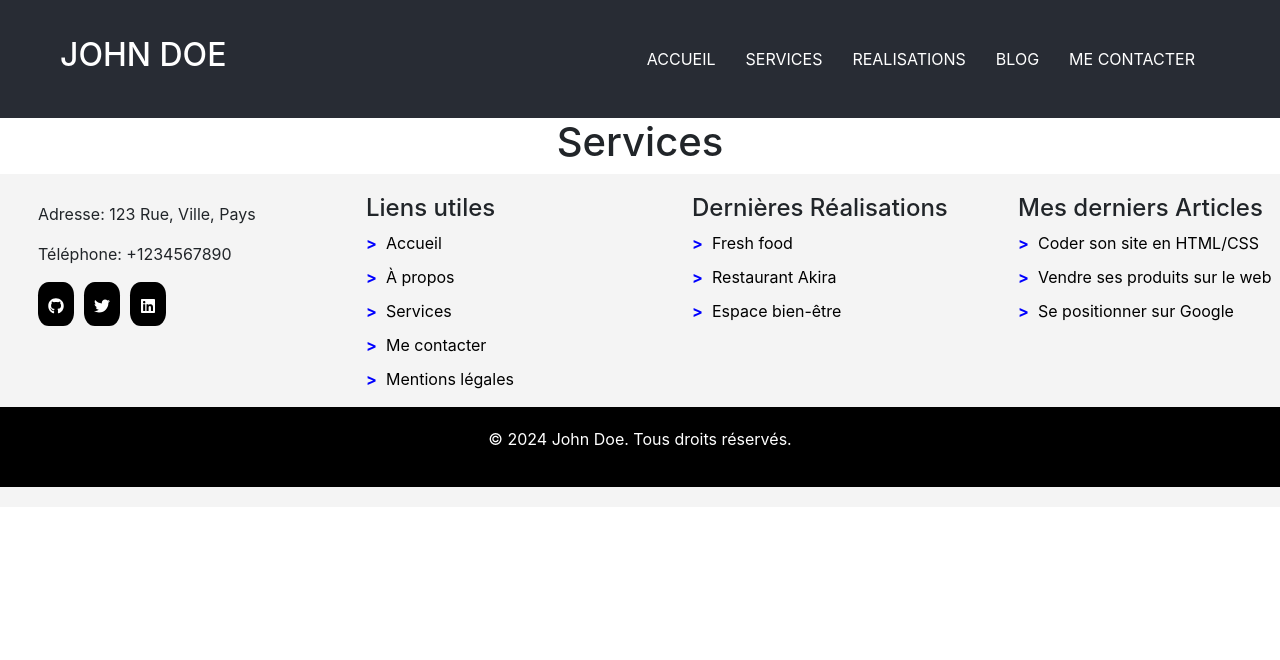
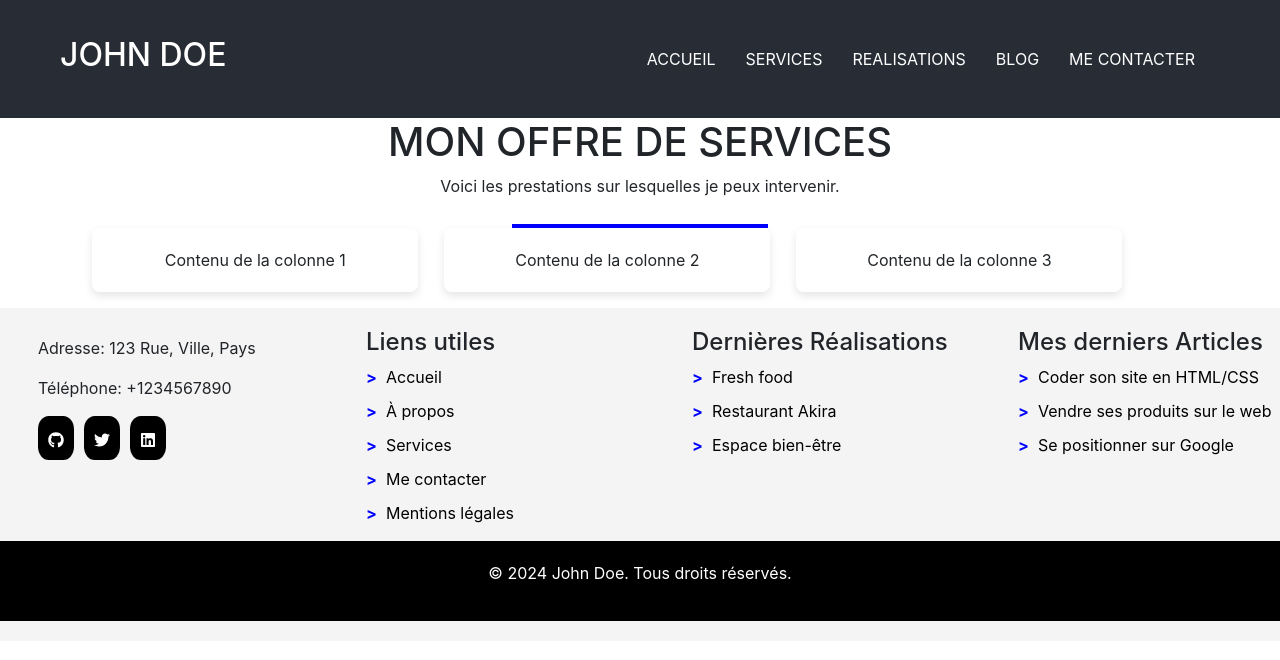
Before and after one commit to DS30190/optimisez, a React (Create React App) app: page /services in a window 1280 px wide. Shown: the top 660 px of the page. Built offline with nearby package versions, Linux system fonts and the light colour scheme; no server answers.

Commit message:
add serv1

```diff
--- a/src/App.css
+++ b/src/App.css
@@ -210,4 +210,42 @@
    margin-bottom: 60px;/* Marge autour du conteneur pour un peu d'espace avec les autres éléments */
   border-radius: 8px; /* Coins arrondis */
   box-shadow: 0 4px 8px rgba(0,0,0,0.1); /* Ombre pour un effet de profondeur */
+
 }
+.line {
+  border-bottom: 4px solid blue;
+  width: 20%; /* La ligne fait 20% de la largeur */
+  margin: 0 auto; /* Centre la ligne horizontalement *//* Ligne bleue sous le h2 */
+  padding-bottom: 10px;
+   /* Espace entre le texte et la ligne */
+}
+.row {
+  display: flex;
+  flex-wrap: wrap;
+}
+
+.col1, .col2, .col3 {
+  background-color: white; /* Fond blanc */
+  padding: 20px;
+  border-radius: 8px; /* Coins arrondis */
+  box-shadow: 0 4px 8px rgba(0,0,0,0.1); /* Ombre pour un effet de profondeur */
+  display: flex; /* Utilisation de flexbox */
+  flex-direction: column; /* Alignement vertical */
+  justify-content: space-between; /* Espacement égal entre les éléments */
+}
+
+@media (min-width: 768px) {
+  .col1 {
+    margin-left: 8%; /* Marge à gauche */
+
+  }
+
+  .col2 {
+    margin-left: 2%; /* Marge à gauche pour compenser la marge à droite de .col1 */
+    margin-right: 2%; /* Marge à droite pour compenser la marge à gauche de .col3 */
+  }
+
+  .col3 {
+    margin-right: 8%; /* Marge à droite */
+  }
+}
--- a/src/pages/Services.jsx
+++ b/src/pages/Services.jsx
@@ -2,7 +2,21 @@
 const Services = () => {
     return (
         <div className="total">
-            <h1>Services</h1>
+            <h1>MON OFFRE DE SERVICES</h1>
+            <p>Voici les prestations sur lesquelles je peux intervenir.</p>
+            <p className="line"></p>
+            <div class="row">
+            <div class="col1 col-md-3 mb-3">
+        Contenu de la colonne 1
+    </div>
+    <div class="col2 col-md-3 mb-3">
+        Contenu de la colonne 2
+    </div>
+    <div class="col3 col-md-3 mb-3">
+        Contenu de la colonne 3
+    </div>
+</div>
+
         </div>
     )
 }
```
